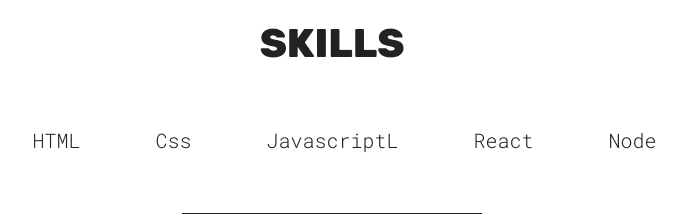
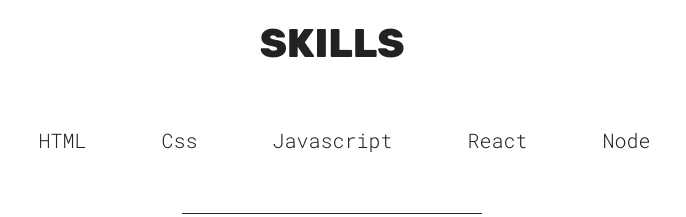
Before and after one commit to dhiraj1996/minimalPortfolio, a React (Vite) app: page / in a window 1280 px wide. Shown: the part 1440-1657 px from the top of the page, without its empty margins (308-994 px from the left). Built offline with nearby package versions, Linux system fonts and the light colour scheme.

Commit message:
skills changed

```diff
--- a/src/sections/Skills/Skills.jsx
+++ b/src/sections/Skills/Skills.jsx
@@ -10,7 +10,7 @@
         <div className={styles.skillList}>
             <SkillList src={checkMarkIcon} skill="HTML"/>
             <SkillList src={checkMarkIcon} skill="Css"/>
-            <SkillList src={checkMarkIcon} skill="JavascriptL"/>
+            <SkillList src={checkMarkIcon} skill="Javascript"/>
             <SkillList src={checkMarkIcon} skill="React"/>
             <SkillList src={checkMarkIcon} skill="Node"/>
         </div>
```
